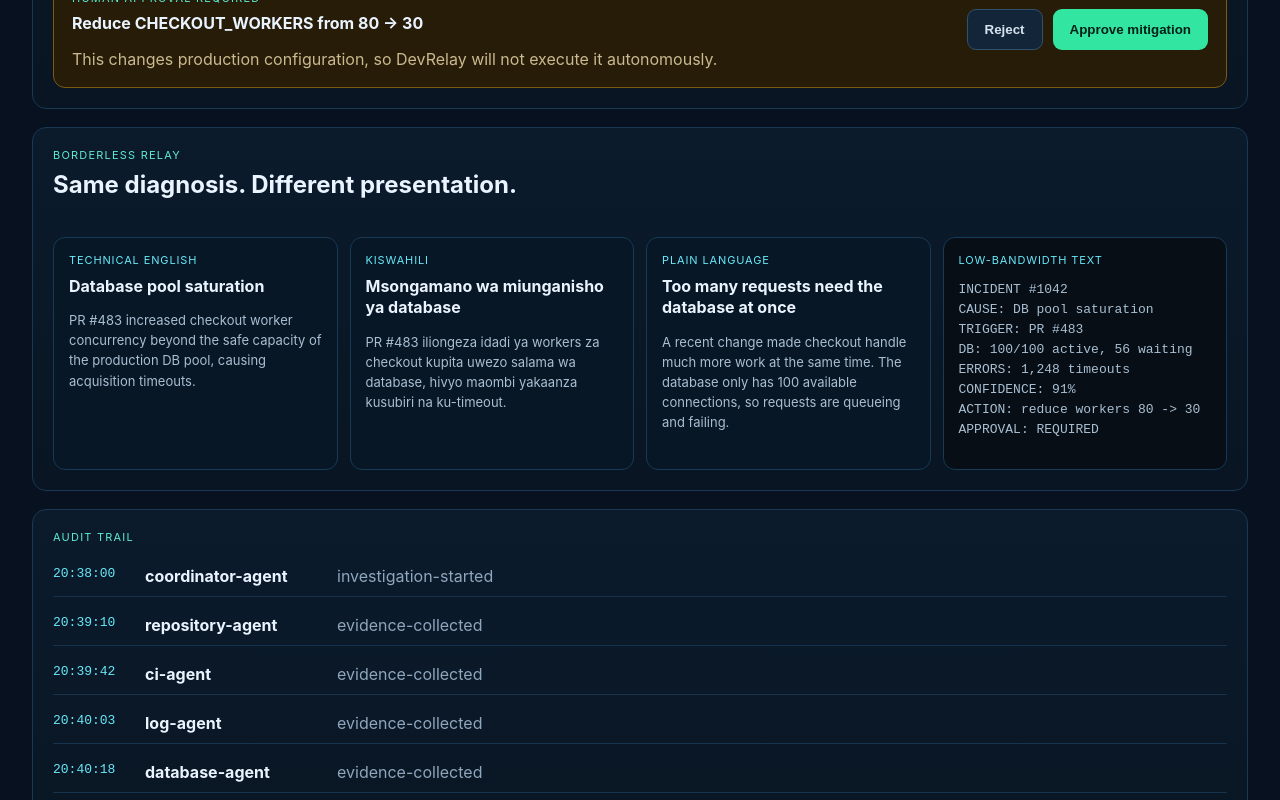
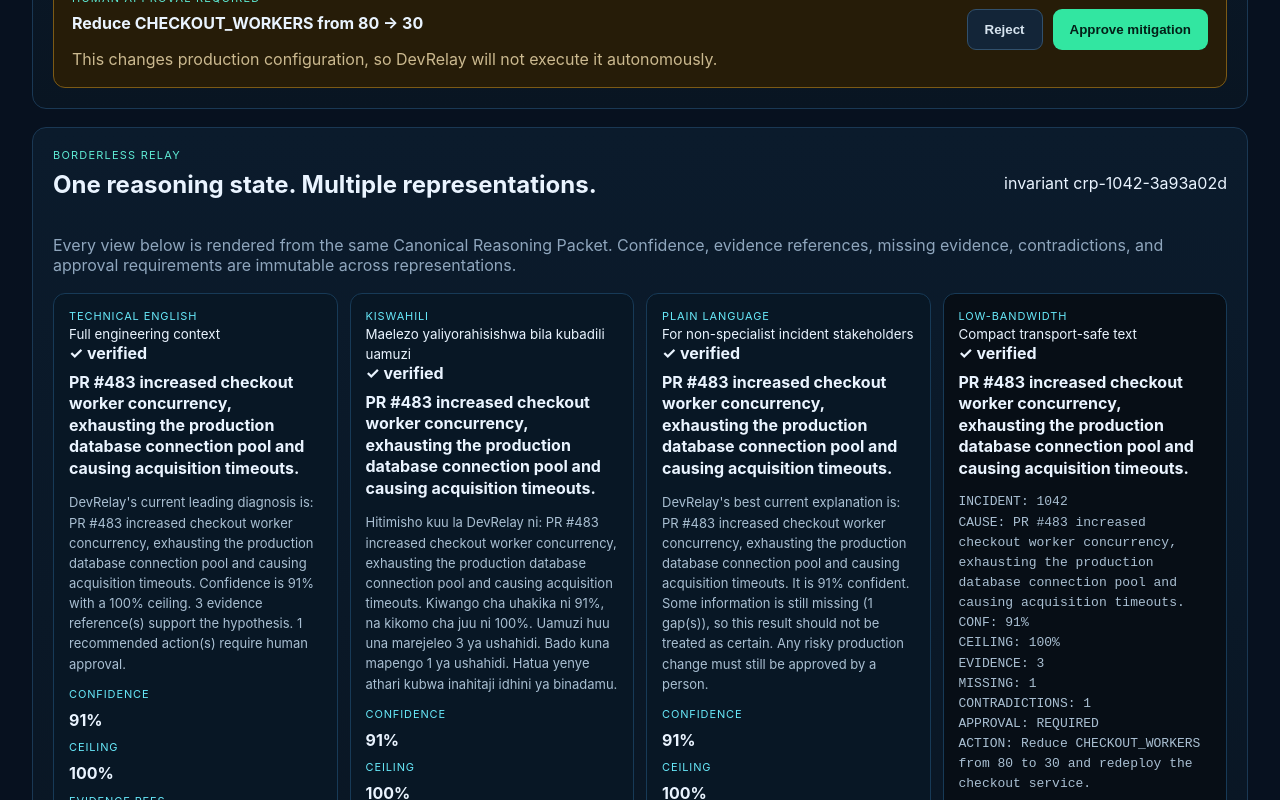
Before and after one commit to shadrackbond/DevRelay, a Next.js app in the folder apps/web/: page /incidents/1042 in a window 1280 px wide. Shown: the part 1620-2420 px from the top of the page. Built offline with nearby package versions, Linux system fonts and the light colour scheme.

Commit message:
refactor: render demo relay from CRP

```diff
--- a/apps/web/app/incidents/1042/page.tsx
+++ b/apps/web/app/incidents/1042/page.tsx
@@ -1,5 +1,6 @@
 import { runCheckoutInvestigation } from "@devrelay/core";
 import { ApprovalGate } from "../../components/ApprovalGate";
+import { BorderlessRelay } from "../../components/BorderlessRelay";
 
 const kindLabel: Record<string, string> = {
   repository: "GitHub",
@@ -14,16 +15,6 @@ export default async function IncidentPage() {
   const { packet, stages } = await runCheckoutInvestigation();
   const confidence = Math.round(packet.hypothesis.confidence * 100);
 
-  const lowBandwidth = [
-    "INCIDENT #1042",
-    "CAUSE: DB pool saturation",
-    "TRIGGER: PR #483",
-    "DB: 100/100 active, 56 waiting",
-    "ERRORS: 1,248 timeouts",
-    "CONFIDENCE: " + confidence + "%",
-    "ACTION: reduce workers 80 -> 30",
-    "APPROVAL: REQUIRED",
-  ].join("\n");
 
   return (
     <main className="incidentShell">
@@ -150,45 +141,7 @@ export default async function IncidentPage() {
         <ApprovalGate />
       </section>
 
-      <section className="panel">
-        <div className="panelTitle">
-          <div>
-            <span className="sectionLabel">Borderless relay</span>
-            <h2>Same diagnosis. Different presentation.</h2>
-          </div>
-        </div>
-        <div className="relayGrid">
-          <article className="relayCard">
-            <span>Technical English</span>
-            <strong>Database pool saturation</strong>
-            <p>
-              PR #483 increased checkout worker concurrency beyond the safe
-              capacity of the production DB pool, causing acquisition timeouts.
-            </p>
-          </article>
-          <article className="relayCard">
-            <span>Kiswahili</span>
-            <strong>Msongamano wa miunganisho ya database</strong>
-            <p>
-              PR #483 iliongeza idadi ya workers za checkout kupita uwezo salama
-              wa database, hivyo maombi yakaanza kusubiri na ku-timeout.
-            </p>
-          </article>
-          <article className="relayCard">
-            <span>Plain language</span>
-            <strong>Too many requests need the database at once</strong>
-            <p>
-              A recent change made checkout handle much more work at the same
-              time. The database only has 100 available connections, so requests
-              are queueing and failing.
-            </p>
-          </article>
-          <article className="relayCard lowBandwidth">
-            <span>Low-bandwidth text</span>
-            <pre>{lowBandwidth}</pre>
-          </article>
-        </div>
-      </section>
+      <BorderlessRelay packet={packet} />
 
       <section className="panel">
         <span className="sectionLabel">Audit trail</span>
```
